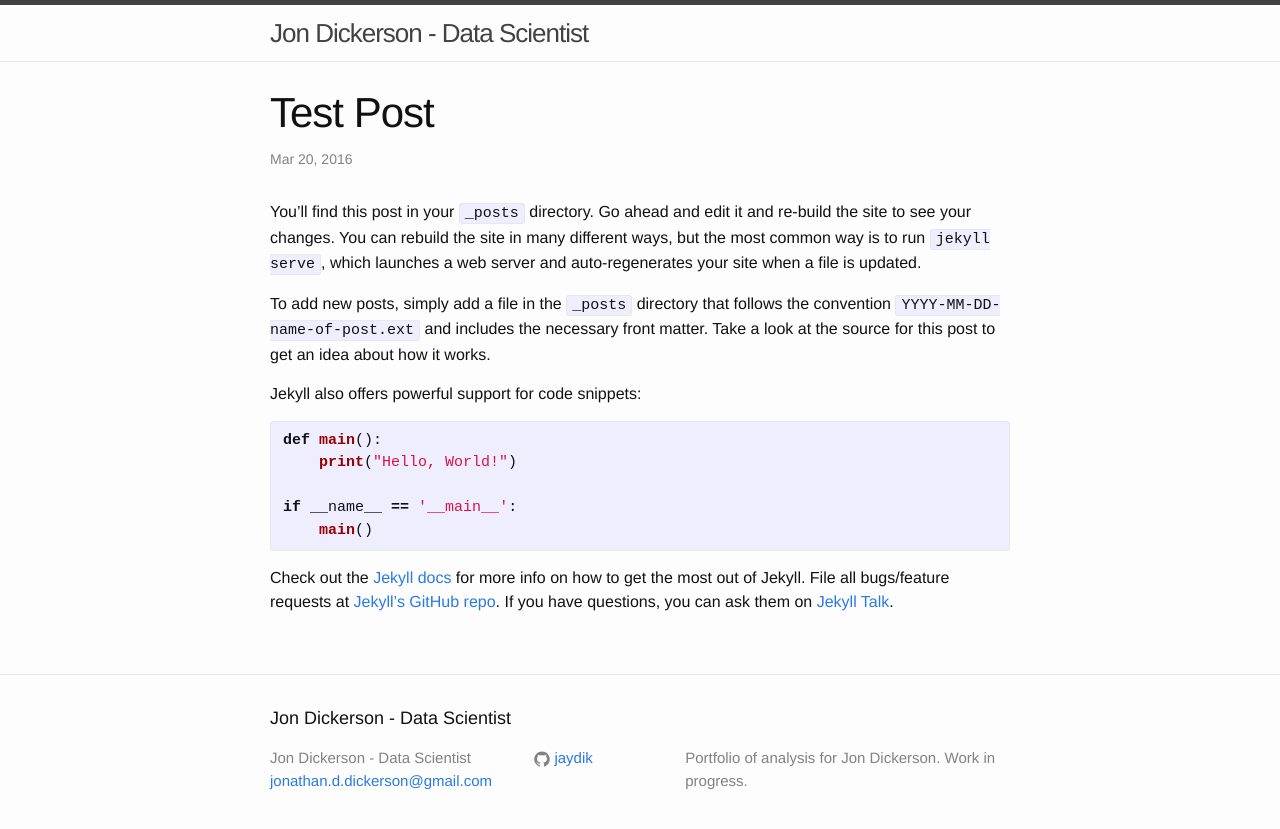
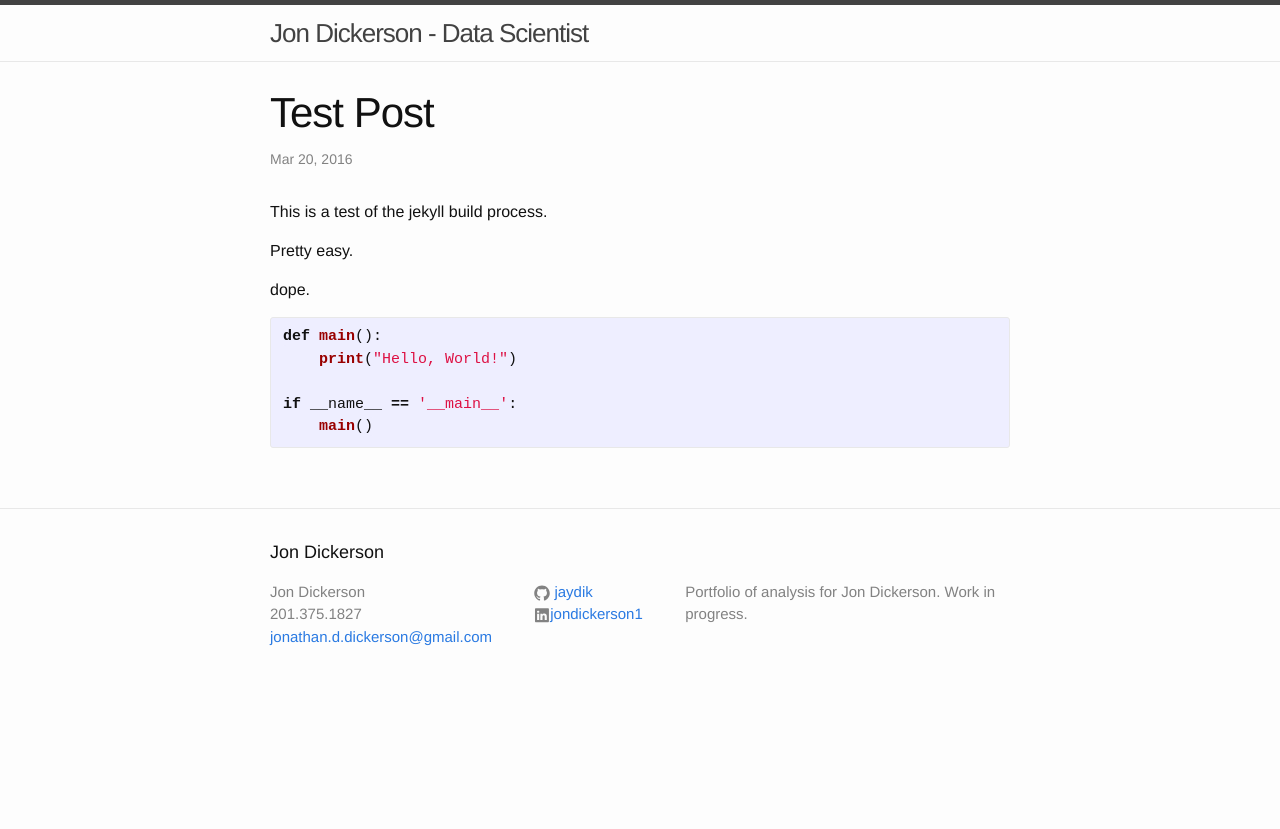
Before and after one commit to jaydik/jaydik.github.io, a Jekyll site: the page built from _posts/2016-03-19-test-post.md, in a window 1280 px wide. Shown: the top 829 px of the page. Built offline with Jekyll 4.4.1, drawn with Linux system fonts in a browser that asks for light colours.

Commit message:
Add linkedin icon and test post

```diff
--- a/_config.yml
+++ b/_config.yml
@@ -1,7 +1,10 @@
 title: Jon Dickerson - Data Scientist
+title_short: Jon Dickerson
 email: jonathan.d.dickerson@gmail.com
+phone: 201.375.1827
 description: Portfolio of analysis for Jon Dickerson. Work in progress.
 url: 'http://www.jondickerson.com'
 github_username: jaydik
+linkedin_username: jondickerson1
 
 markdown: kramdown
--- a/_includes/footer.html
+++ b/_includes/footer.html
@@ -2,12 +2,13 @@
 
   <div class="wrapper">
 
-    <h2 class="footer-heading">{{ site.title }}</h2>
+    <h2 class="footer-heading">{{ site.title_short }}</h2>
 
     <div class="footer-col-wrapper">
       <div class="footer-col footer-col-1">
         <ul class="contact-list">
-          <li>{{ site.title }}</li>
+          <li>{{ site.title_short }}</li>
+	  <li>{{ site.phone }}</li>
           <li><a href="mailto:{{ site.email }}">{{ site.email }}</a></li>
         </ul>
       </div>
@@ -20,9 +21,9 @@
           </li>
           {% endif %}
 
-          {% if site.twitter_username %}
+          {% if site.linkedin_username %}
           <li>
-            {% include icon-twitter.html username=site.twitter_username %}
+            {% include icon-linkedin.html username=site.linkedin_username %}
           </li>
           {% endif %}
         </ul>
--- /dev/null
+++ b/_includes/icon-linkedin.html
@@ -0,0 +1 @@
+<a href="https://linkedin.com/in/{{ include.username }}"><span class="icon icon--linkedin">{% include icon-linkedin.svg %}</span><span class="username">{{ include.username }}</span></a>
--- a/_posts/2016-03-19-test-post.md
+++ b/_posts/2016-03-19-test-post.md
@@ -4,11 +4,11 @@ title:  "Test Post"
 date:   2016-03-19 21:20:38 -0400
 categories: jekyll update
 ---
-You’ll find this post in your `_posts` directory. Go ahead and edit it and re-build the site to see your changes. You can rebuild the site in many different ways, but the most common way is to run `jekyll serve`, which launches a web server and auto-regenerates your site when a file is updated.
+This is a test of the jekyll build process.
 
-To add new posts, simply add a file in the `_posts` directory that follows the convention `YYYY-MM-DD-name-of-post.ext` and includes the necessary front matter. Take a look at the source for this post to get an idea about how it works.
+Pretty easy.
 
-Jekyll also offers powerful support for code snippets:
+dope.
 
 {% highlight python %}
 def main():
@@ -17,9 +17,3 @@ def main():
 if __name__ == '__main__':
     main()
 {% endhighlight %}
-
-Check out the [Jekyll docs][jekyll-docs] for more info on how to get the most out of Jekyll. File all bugs/feature requests at [Jekyll’s GitHub repo][jekyll-gh]. If you have questions, you can ask them on [Jekyll Talk][jekyll-talk].
-
-[jekyll-docs]: http://jekyllrb.com/docs/home
-[jekyll-gh]:   https://github.com/jekyll/jekyll
-[jekyll-talk]: https://talk.jekyllrb.com/
```
Also changed, not shown: _includes/icon-linkedin.svg (added).
